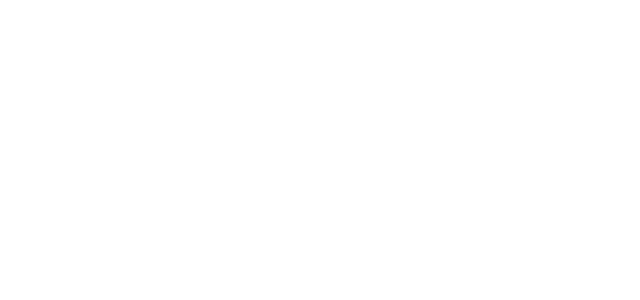
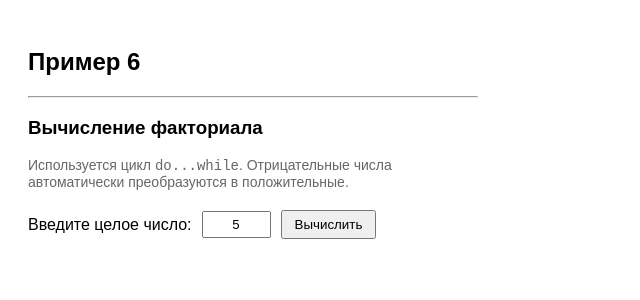
Before and after one commit to liahrothstein/web.lab6, a React (Vite) app in the folder examples/: page /examples/xmpl6 in a window 1280 px wide. Before the commit this address had no page. Shown: the top 300 px of the page, without its empty margins (0-640 px from the left). Built offline with nearby package versions, Linux system fonts and the light colour scheme.

Commit message:
feat: done sixth example

```diff
--- a/examples/src/App.tsx
+++ b/examples/src/App.tsx
@@ -1,7 +1,7 @@
 import React from 'react';
 import { Navigate, Route, Routes } from 'react-router-dom';
 
-import { Example1, Example2, Example3, Example4, Example5 } from './components';
+import { Example1, Example2, Example3, Example4, Example5, Example6 } from './components';
 import { MainRoute } from './MainRoute';
 
 function App() {
@@ -14,6 +14,7 @@ function App() {
       <Route path="/examples/xmpl3" element={<Example3 />} />
       <Route path="/examples/xmpl4" element={<Example4 />} />
       <Route path="/examples/xmpl5" element={<Example5 />} />
+      <Route path="/examples/xmpl6" element={<Example6 />} />
     </Routes>
   );
 }
--- a/examples/src/MainRoute.tsx
+++ b/examples/src/MainRoute.tsx
@@ -9,6 +9,7 @@ export function MainRoute() {
       <Link to="/examples/xmpl3">Example 3</Link>
       <Link to="/examples/xmpl4">Example 4</Link>
       <Link to="/examples/xmpl5">Example 5</Link>
+      <Link to="/examples/xmpl6">Example 6</Link>
     </div>
   );
 }
--- /dev/null
+++ b/examples/src/components/Example6.tsx
@@ -0,0 +1,87 @@
+import React, { useState } from 'react';
+
+export function Example6() {
+  // Инициализируем стейт значением '5'
+  const [inputValue, setInputValue] = useState<string>('5');
+  // Стейт для хранения результата вывода строки на экран
+  const [resultMessage, setResultMessage] = useState<string>('');
+
+  const handleCalculateFactorial = (): void => {
+    let n: number = parseInt(inputValue, 10);
+
+    // Валидация: если введено не число
+    if (isNaN(n)) {
+      setResultMessage('Пожалуйста, введите корректное целое число.');
+      return;
+    }
+
+    // Сохраняем исходное значение для вывода (аналог var buf = n)
+    const buf: number = n;
+
+    // Защита от отрицательных чисел, как в оригинале (if (n < 0) n *= -1)
+    if (n < 0) {
+      n *= -1;
+    }
+
+    let factorial: number = 1;
+
+    // Вычисление факториала через цикл do...while
+    // Цикл гарантированно выполнится хотя бы один раз (для 0! или 1! вернет 1)
+    do {
+      if (n === 0) break; // Для нуля факториал равен 1, выходим из цикла
+      factorial *= n;
+      n--;
+    } while (n > 0);
+
+    // Формируем результирующую строку (аналог document.write)
+    setResultMessage(`Факториал ${buf}! равен ${factorial}`);
+  };
+
+  return (
+    <div style={{ padding: '20px', fontFamily: 'sans-serif', maxWidth: '450px' }}>
+      <h2>Пример 6</h2>
+      <hr />
+
+      <h3>Вычисление факториала</h3>
+
+      <p style={{ fontSize: '14px', color: '#666' }}>
+        Используется цикл <code>do...while</code>. Отрицательные числа автоматически преобразуются в
+        положительные.
+      </p>
+
+      <div style={{ margin: '20px 0', display: 'flex', gap: '10px', alignItems: 'center' }}>
+        <label htmlFor="factorial-input">Введите целое число:</label>
+        <input
+          id="factorial-input"
+          type="text"
+          size={5}
+          value={inputValue}
+          onChange={(e: React.ChangeEvent<HTMLInputElement>) => setInputValue(e.target.value)}
+          style={{ padding: '4px', textAlign: 'center' }}
+        />
+        <button
+          onClick={handleCalculateFactorial}
+          style={{ padding: '5px 12px', cursor: 'pointer' }}
+        >
+          Вычислить
+        </button>
+      </div>
+
+      {/* Вывод результата на экран */}
+      {resultMessage && (
+        <div
+          style={{
+            marginTop: '15px',
+            padding: '12px',
+            backgroundColor: '#eef9ff',
+            borderLeft: '4px solid #007acc',
+            fontFamily: 'monospace',
+            fontSize: '15px',
+          }}
+        >
+          {resultMessage}
+        </div>
+      )}
+    </div>
+  );
+}
--- a/examples/src/components/index.ts
+++ b/examples/src/components/index.ts
@@ -3,3 +3,4 @@ export { Example2 } from './Example2';
 export { Example3 } from './Example3';
 export { Example4 } from './Example4';
 export { Example5 } from './Example5';
+export { Example6 } from './Example6';
```
